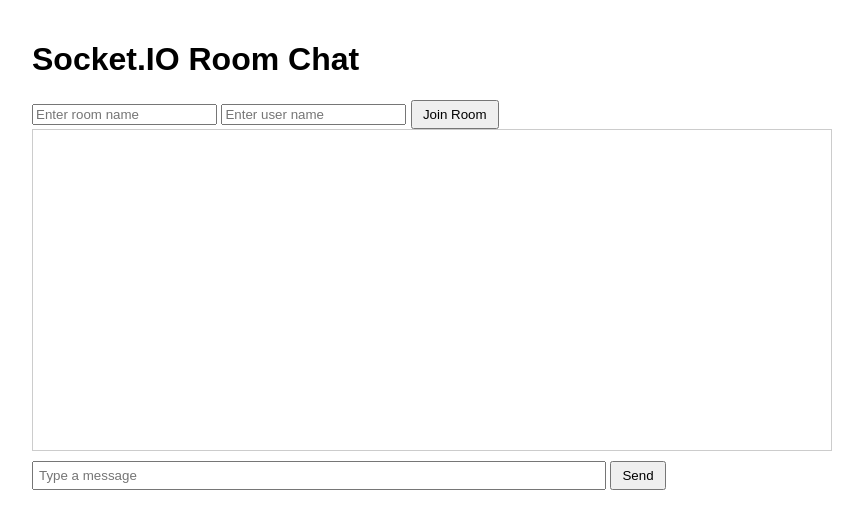
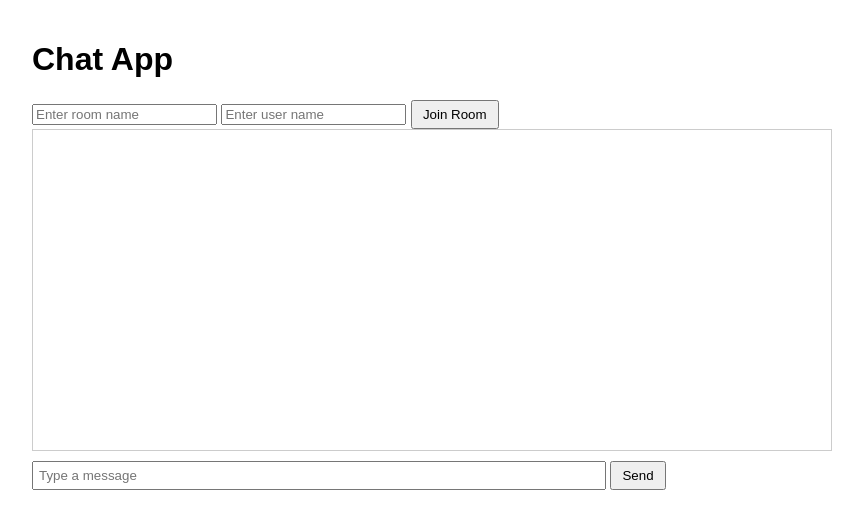
Before and after one commit to iamaamunir/chat-app, a website: page index.html in a window 1280 px wide. Shown: the whole page, without its empty margins (208-1071 px from the left). Drawn offline with nearby package versions, Linux system fonts and the light colour scheme; no server answers.

Commit message:
title and heading

```diff
--- a/index.html
+++ b/index.html
@@ -3,7 +3,7 @@
   <head>
     <meta charset="UTF-8" />
     <meta name="viewport" content="width=device-width, initial-scale=1.0" />
-    <title>Socket.IO Room Chat</title>
+    <title>Uptick Chat App</title>
     <style>
       body {
         font-family: Arial, sans-serif;
@@ -29,7 +29,7 @@
     </style>
   </head>
   <body>
-    <h1>Socket.IO Room Chat</h1>
+    <h1>Chat App</h1>
     <input type="text" id="roomInput" placeholder="Enter room name" />
     <input type="text" id="userName" placeholder="Enter user name" />
     <button id="joinButton">Join Room</button>
```
